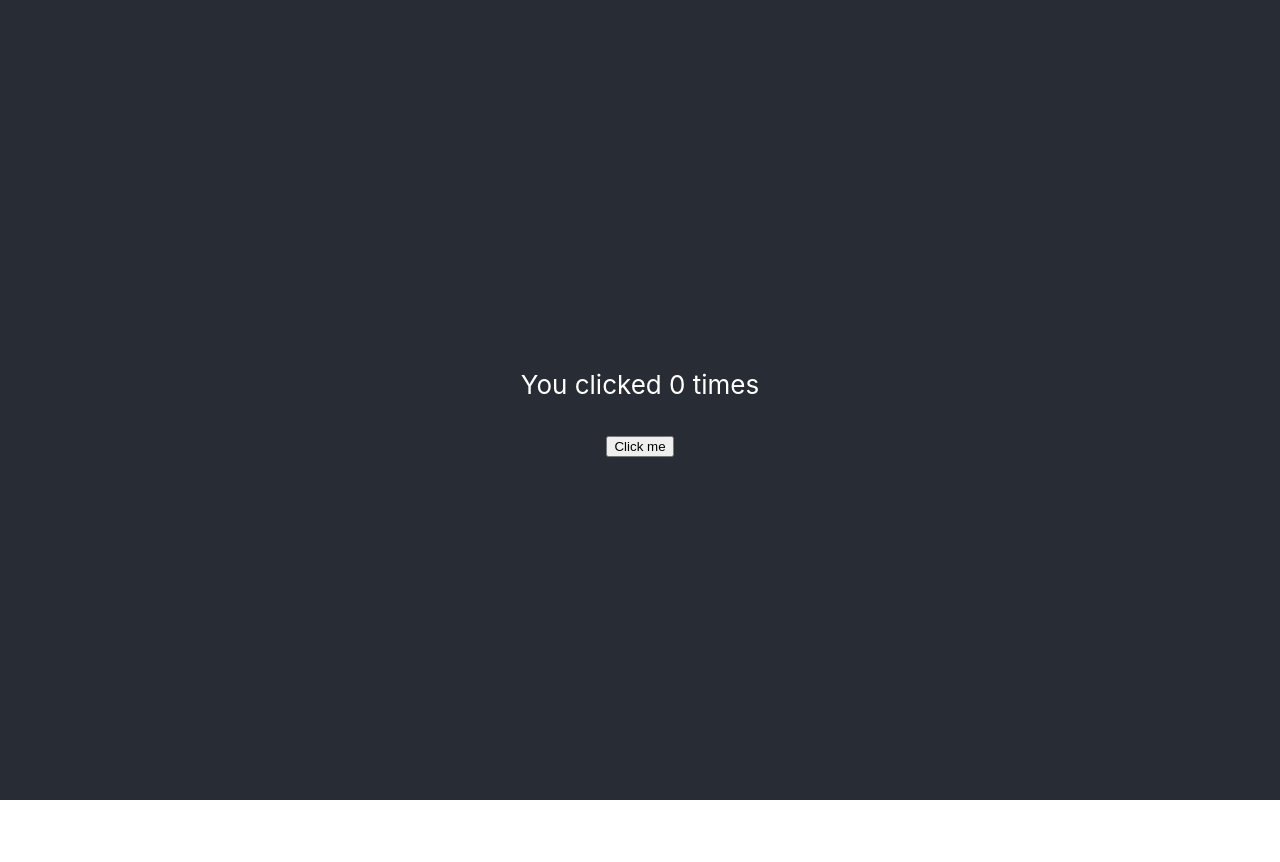
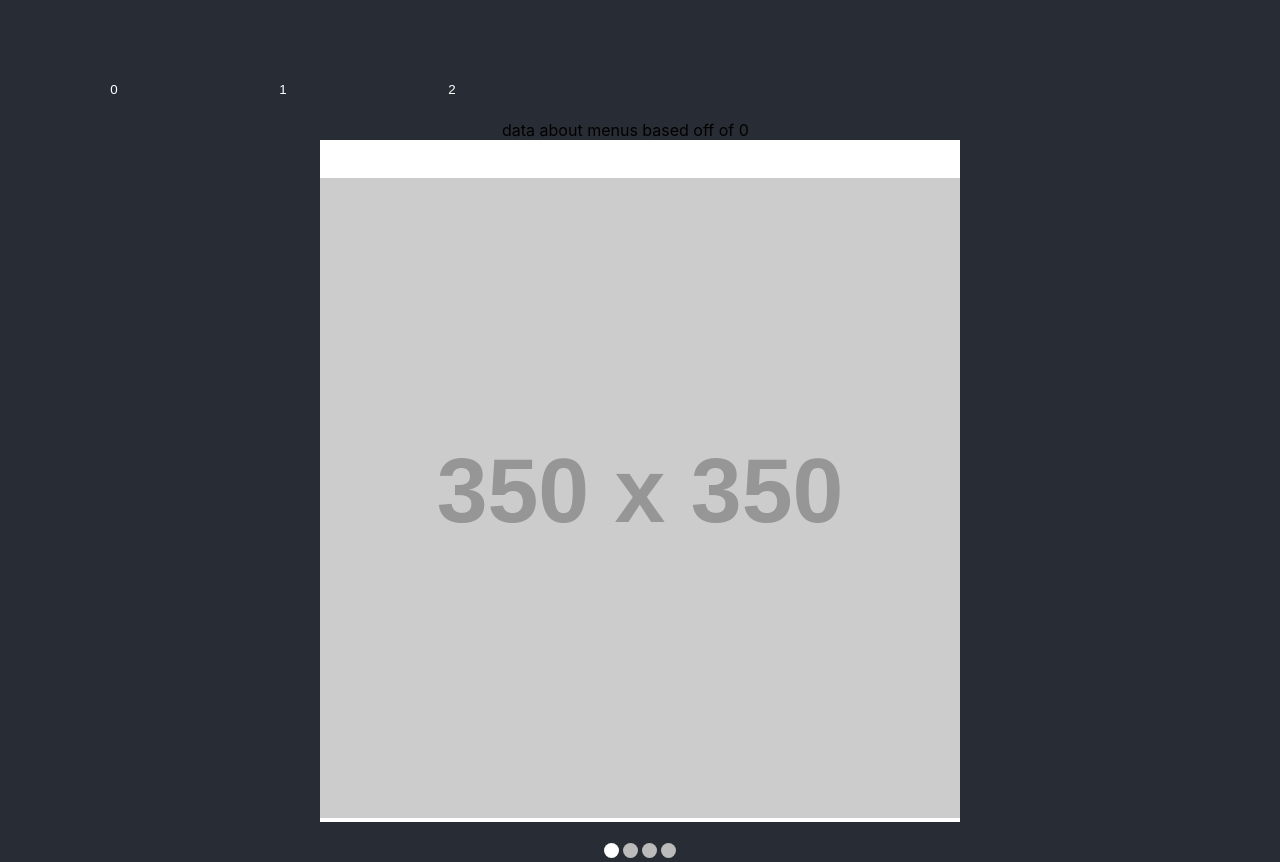
Before and after one commit to acoronado1234/taqweb, a React (Create React App) app: page / in a window 1280 px wide. Before the commit the page ends 800 px from the top, so only its background shows below. Built offline with nearby package versions, Linux system fonts and the light colour scheme.

Commit message:
Added buttons and carasoul

```diff
--- /dev/null
+++ b/src/ActualMenu.js
@@ -0,0 +1,10 @@
+import React from 'react';
+import './App.css';
+
+export default function ActualMenu({children}){
+    return (
+        <section className='menu'>
+            {children}
+        </section>
+    );
+}
--- a/src/App.css
+++ b/src/App.css
@@ -1,32 +1,163 @@
 .App {
-  text-align: center;
-}
-
-.App-logo {
-  animation: App-logo-spin infinite 20s linear;
-  height: 40vmin;
+  background: #282c34;
+  min-height: 100%;
 }
 
 .App-header {
-  background-color: #282c34;
-  min-height: 100vh;
-  display: flex;
-  flex-direction: column;
+  min-height: 15vh;
   align-items: center;
-  justify-content: center;
   font-size: calc(10px + 2vmin);
   color: white;
 }
 
-.App-link {
-  color: #61dafb;
+.Control-button {
+  margin: 5%;
 }
 
-@keyframes App-logo-spin {
-  from {
-    transform: rotate(0deg);
-  }
-  to {
-    transform: rotate(360deg);
-  }
+.underline-button{
+  margin: 5%;
+  border-bottom: 1px solid;
 }
+
+.Control-button:focus{
+  outline: 0;
+}
+
+
+/* Menus Navigation CSS */
+.menu-nav button{
+  display: block;
+  float: left;
+  height: 50px;
+  width: 100px;
+  margin-right: 5px;
+  text-align: center;
+  line-height: 50px;
+  text-decoration: none;
+  background: none;
+  color: white;
+  border-bottom: 0;
+  border-top: 0;
+  border-right: 0;
+  border-left: 0;
+}
+
+
+.menu-nav button.last{
+  margin: 5% 0 5% 5%;
+}
+
+.underline-last-button{
+  border-bottom: 1px solid;
+  margin: 5% 0 5% 5%;
+}
+
+/*Menu CSS*/
+.menu {
+  display: block;
+}
+
+
+/* Carousel CSS */
+/* Slideshow container */
+.slideshow-container {
+  /* max-width: 1000px; */
+  position: relative;
+  margin: auto;
+  z-index: 100;
+}
+
+/* Hide the images by default */
+.mySlides {
+  display: none;
+  margin-left: auto;
+  margin-right: auto;
+  width: 50%;
+}
+
+.mySlides.active {
+  display: block;
+}
+
+/* Next & previous buttons */
+.prev, .next {
+  cursor: pointer;
+  position: absolute;
+  top: 50%;
+  width: auto;
+  margin-top: -22px;
+  padding: 16px;
+  color: white;
+  font-weight: bold;
+  font-size: 18px;
+  transition: 0.6s ease;
+  border-radius: 0 3px 3px 0;
+}
+
+.numbertext {
+  color: #f2f2f2;
+  font-size: 12px;
+  padding: 8px 12px;
+  position: absolute;
+  top: 0;
+}
+
+/* Position the "next button" to the right */
+.next {
+  right: 0;
+  border-radius: 3px 0 0 3px;
+}
+
+/* On hover, add a black background color with a little bit see-through */
+.prev:hover, .next:hover {
+  background-color: rgba(0,0,0,0.8);
+}
+
+/* Caption text */
+.text {
+  color: #f2f2f2;
+  font-size: 15px;
+  padding: 8px 12px;
+  position: absolute;
+  bottom: 8px;
+  width: 100%;
+  text-align: center;
+}
+
+/* The dots/bullets/indicators */
+.dot {
+  cursor: pointer;
+  height: 15px;
+  width: 15px;
+  margin: 0 2px;
+  background-color: #bbb;
+  border-radius: 50%;
+  display: inline-block;
+  transition: background-color 0.6s ease;
+}
+
+.mySlides>img {
+  width: 100%;
+}
+
+.active, .dot:hover {
+  background-color: #fff;
+}
+
+/* Fading animation */
+.fade {
+  -webkit-animation-name: fade;
+  -webkit-animation-duration: 1.5s;
+  animation-name: fade;
+  animation-duration: 1.5s;
+}
+
+@-webkit-keyframes fade {
+  from {opacity: .4}
+  to {opacity: 1}
+}
+
+@keyframes fade {
+  from {opacity: .4}
+  to {opacity: 1}
+}
--- a/src/App.js
+++ b/src/App.js
@@ -1,31 +1,70 @@
-import React, { Component, useState } from 'react';
-import logo from './logo.svg';
+import React, { useState } from 'react';
 import './App.css';
 
-function MyInput() {
+import ActualMenu from './ActualMenu';
+import Carousel from './Carousel';
+
+function MenuNav({setIndex, currentIndex}) {
   // Declare a new state variable, which we'll call "count"
-  const [count, setCount] = useState(0);
+
 
   return (
-    <div>
-      <p>You clicked {count} times</p>
-      <button onClick={() => setCount(count + 1)}>
-        Click me
-      </button>
+    <div className='menu-nav'>
+      {/* This is the main navigation for the menu page */}
+        <MyButton currentIndex={currentIndex} click={setIndex} index={0} name={0} />
+        <MyButton currentIndex={currentIndex} click={setIndex} index={1} name={1} />
+        <MyButton currentIndex={currentIndex} click={setIndex} index={2} name={2} last />
     </div>
   );
 }
 
-class App extends Component {
-  render() {
-    return (
-      <div className="App">
-        <header className="App-header">
-          <MyInput/>
-        </header>
-      </div>
-    );
+
+function MyButton({currentIndex, click, index, name, last}) {
+  const indexEquals = currentIndex === index;
+
+  let buttonClass;
+  if(last){
+    if(indexEquals){
+      buttonClass = 'underline-last-button';
+    } else {
+      buttonClass = 'last';
+    }
+  } else {
+    if(indexEquals){
+      buttonClass = 'underline-button';
+    } else {
+      buttonClass =  'Control-button';
+    }
   }
+  return (
+    <button
+      className={buttonClass}
+      onClick={() => click(index)}
+    >
+      {name}
+    </button>
+  );
+}
+
+function Menu({currentIndex}){
+  return (
+    <ActualMenu>
+      data about menus based off of {currentIndex}
+      <Carousel />
+    </ActualMenu>
+  );
+}
+
+function  App() {
+  const [index, setIndex] = useState(0);
+  return (
+    <div className="App">
+      <header className="App-header">
+        <MenuNav setIndex={setIndex} currentIndex={index}/>
+      </header>
+      <Menu currentIndex={index} />
+    </div>
+  );
 }
 
 export default App;
--- /dev/null
+++ b/src/Carousel.js
@@ -0,0 +1,40 @@
+import React, { useState } from 'react';
+import classNames from 'classnames';
+
+
+const IMAGES = [...Array(4)].map((_, i) => i);
+
+const getImageClasses = (active) => (
+  classNames("mySlides fade", {"active": active})
+)
+
+function Carousel() {
+  const [active, setActive] = useState(0);
+
+  const imagesDivs = IMAGES.map((i) => (
+    <div className={getImageClasses(active === i)}>
+      <img src="https://via.placeholder.com/350" alt="Placeholder" />
+    </div>
+  ));
+
+  const buttons = IMAGES.map(i => (
+    <span
+      className={classNames("dot", { "active": i === active })}
+      onClick={() => setActive(i)}
+    />
+  ))
+
+  return (
+      <div>
+      <div className="slideshow-container">
+        {imagesDivs}
+      </div>
+      <br />
+      <div style={{textAlign: 'center'}}>
+        {buttons}
+      </div>
+    </div>
+  );
+}
+
+export default Carousel;
```
Also changed, not shown: package.json (+4 -9 lines).
